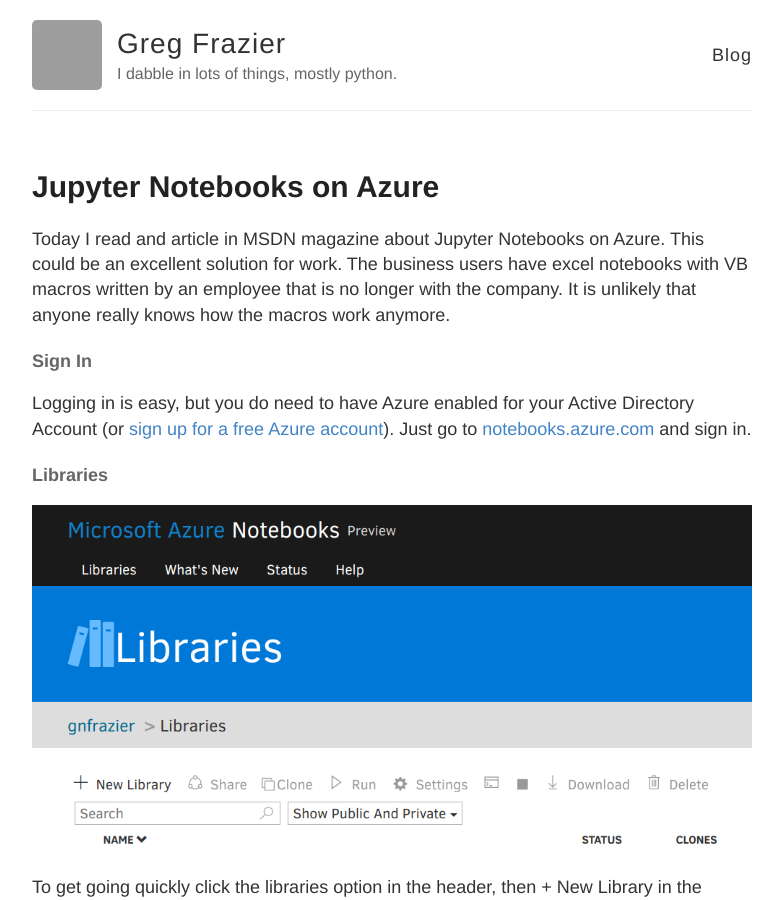
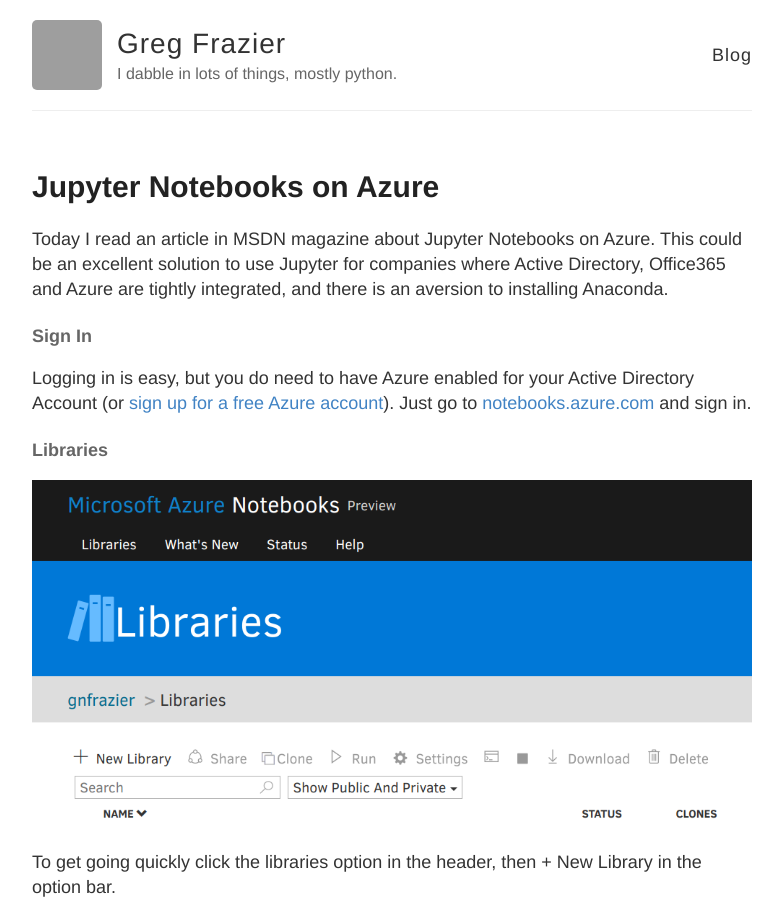
Before and after one commit to gnfrazier/gnfrazier.github.io, a Jekyll site: the page built from _posts/2018-2-9-jupyter-notebooks-on-azure.md, in a window 1280 px wide and 900 px high. Shown: the whole window, without its empty margins (248-1031 px from the left). Built offline with Jekyll 4.4.1, drawn with Linux system fonts in a browser that asks for light colours; some of the changed text lies outside the part shown; grey boxes are pictures that could not be loaded.

```diff
--- a/_posts/2018-2-9-jupyter-notebooks-on-azure.md
+++ b/_posts/2018-2-9-jupyter-notebooks-on-azure.md
@@ -4,7 +4,7 @@
 tags: python jupyter azure
 ---
 
-Today I read and article in MSDN magazine about Jupyter Notebooks on Azure. This could be an excellent solution for work. The business users have excel notebooks with VB macros written by an employee that is no longer with the company. It is unlikely that anyone really knows how the macros work anymore.
+Today I read an article in MSDN magazine about Jupyter Notebooks on Azure. This could be an excellent solution to use Jupyter for companies where Active Directory, Office365 and Azure are tightly integrated, and there is an aversion to installing Anaconda.
 
 #### Sign In
 
@@ -36,7 +36,7 @@
 -   Addition of a Libraries menu option
 
 <div class="img_center">
-![Azure Notebooks - A Running Notebook]({{ site.baseurl }}/images/jupyter-azure-running.png "")
+![Azure Notebooks - A Running Notebook]({{ site.baseurl }}/images/jupyter-azure-running.png "A view of a notebook running in Azure.")
 </div>
 
 **Data**
@@ -47,6 +47,8 @@
 
 #### Public vs Private Notebooks
 
-<div class="img_center">![Library View of Azure Notebooks]({{ site.baseurl }}/images/jupyter-azure-library-view.png "Library view of Azure Notebooks showing a private and public notebook")</div>
+<div class="img_center">
+![Library View of Azure Notebooks]({{ site.baseurl }}/images/jupyter-azure-library-view.png "Library view of Azure Notebooks showing a private and public notebook")
+</div>
 
 If you have a notebook you want to share with the open Internet, use a public notebook. However, frequently you won't be ready to share your notebook yet, or perhaps you are doing an analysis that uses data that should not be shared outside your immediate department. To share with a specific list of users, use the Share button from the libraries menu. Notebooks can be shared with anyone who has a Microsoft account. Chances are if you are reading this at all, your company is using Office 365 and Active directory - so anyone internal is likely to have an account. Sharing  notebooks by name/email is simple. I have not found a reference acknowledging if group policies or row level data are supported. Please contact me via [twitter](https://twitter.com/gnfrazier) if it is documented.
```
